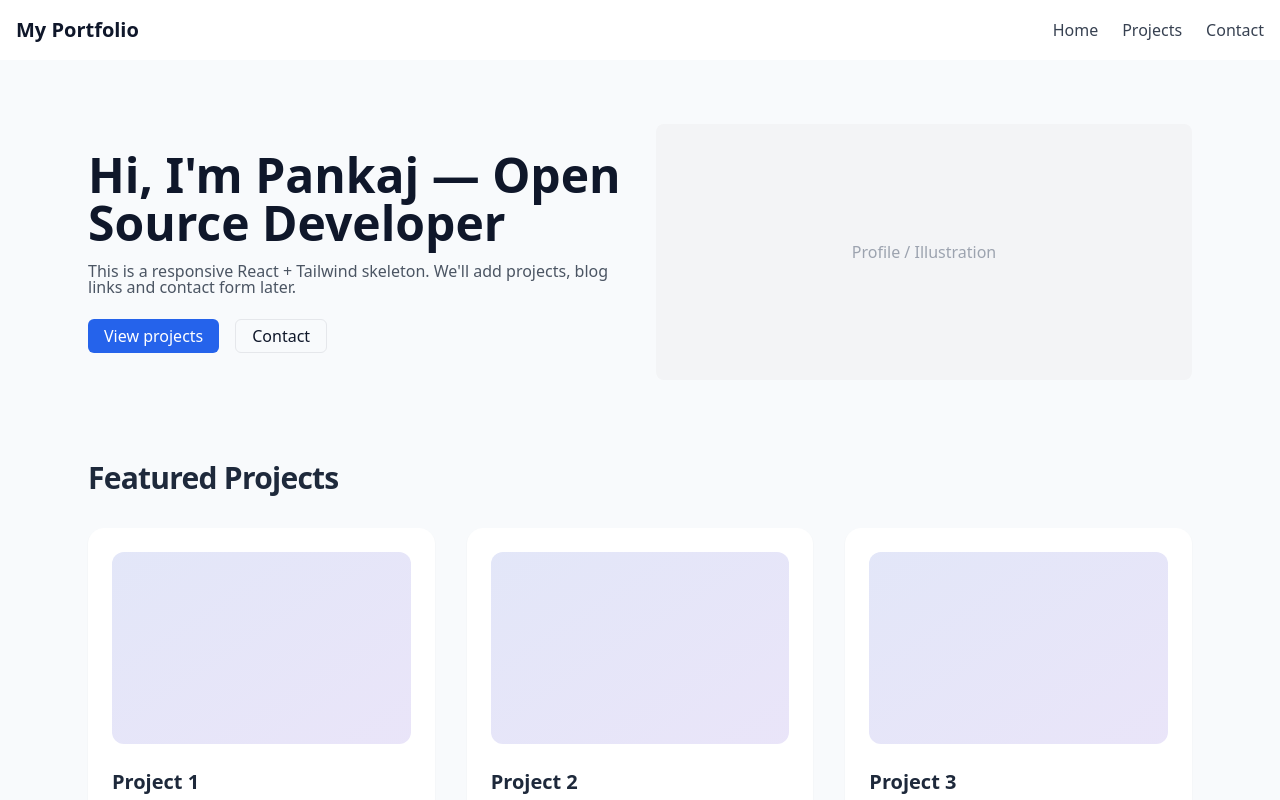
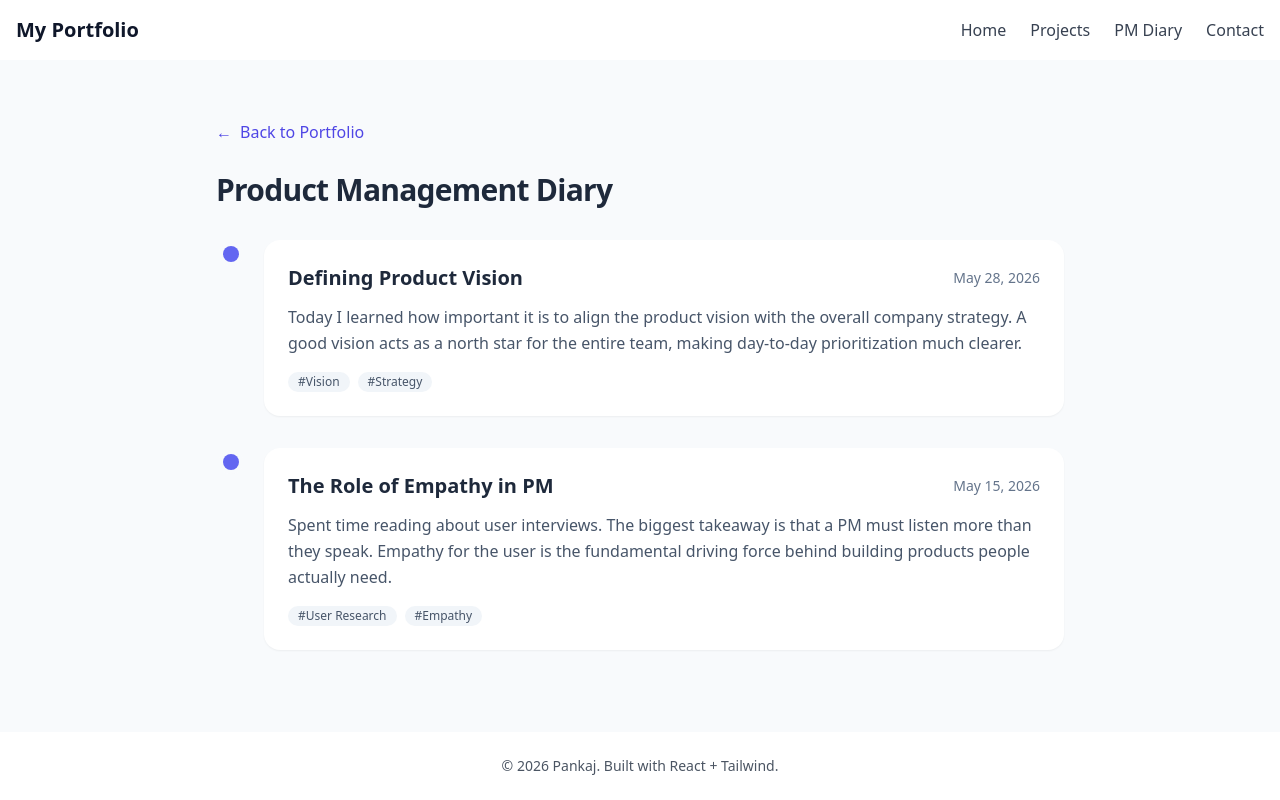
Before and after one commit to Pankaj-Shrivastava/my-portfolio-project, a React (Vite) app: page /pm-diary in a window 1280 px wide. Shown: the top 800 px of the page. Built offline with nearby package versions, Linux system fonts and the light colour scheme; the HTML template or start-up script is replaced by a standard one.

Commit message:
added diary

```diff
--- a/package.json
+++ b/package.json
@@ -14,14 +14,15 @@
   },
   "dependencies": {
     "react": "18.2.0",
-    "react-dom": "18.2.0"
+    "react-dom": "18.2.0",
+    "react-router-dom": "^7.16.0"
   },
   "devDependencies": {
     "@vitejs/plugin-react": "^4.0.0",
     "autoprefixer": "^10.4.0",
+    "gh-pages": "^6.3.0",
     "postcss": "^8.4.0",
     "tailwindcss": "^3.4.8",
-    "gh-pages": "^6.3.0",
     "vite": "^5.0.0"
   }
 }
--- a/src/App.jsx
+++ b/src/App.jsx
@@ -1,17 +1,17 @@
 import React from 'react'
+import { BrowserRouter as Router, Routes, Route } from 'react-router-dom'
 import Header from './components/Header'
 import Hero from './components/Hero'
-import Education from './components/Education'
-import WorkExperience from './components/WorkExperience'
+import Education from './components/education/Education'
+import WorkExperience from './components/experience/WorkExperience'
 import Footer from './components/Footer'
+import PMDiary from './components/PMDiary'
 
-export default function App() {
+function Home() {
   return (
-    <div className="min-h-screen flex flex-col bg-slate-50 text-slate-900 font-sans">
-      <Header />
     <main className="flex-1 container mx-auto px-6 py-16 max-w-6xl">
       <Hero />
-        <section className="mt-20">
+      <section id="projects" className="mt-20">
         <h2 className="text-3xl font-bold tracking-tight mb-8 text-slate-800">Featured Projects</h2>
         <div className="grid gap-8 grid-cols-1 sm:grid-cols-2 lg:grid-cols-3">
           {/* Placeholder project cards */}
@@ -33,7 +33,20 @@ export default function App() {
       <WorkExperience />
       <Education />
     </main>
+  )
+}
+
+export default function App() {
+  return (
+    <Router basename={import.meta.env.BASE_URL}>
+      <div className="min-h-screen flex flex-col bg-slate-50 text-slate-900 font-sans">
+        <Header />
+        <Routes>
+          <Route path="/" element={<Home />} />
+          <Route path="/pm-diary" element={<PMDiary />} />
+        </Routes>
         <Footer />
       </div>
+    </Router>
   )
 }
--- a/src/components/Header.jsx
+++ b/src/components/Header.jsx
@@ -1,14 +1,16 @@
 import React from 'react'
+import { Link } from 'react-router-dom'
 
 export default function Header() {
   return (
     <header className="w-full border-b bg-white">
       <div className="container mx-auto px-4 py-4 flex items-center justify-between">
-        <div className="text-xl font-bold">My Portfolio</div>
+        <Link to="/" className="text-xl font-bold">My Portfolio</Link>
         <nav className="hidden md:flex gap-6 items-center">
-          <a href="#" className="text-gray-700 hover:text-gray-900">Home</a>
-          <a href="#projects" className="text-gray-700 hover:text-gray-900">Projects</a>
-          <a href="#contact" className="text-gray-700 hover:text-gray-900">Contact</a>
+          <Link to="/" className="text-gray-700 hover:text-gray-900">Home</Link>
+          <Link to="/#projects" className="text-gray-700 hover:text-gray-900">Projects</Link>
+          <Link to="/pm-diary" className="text-gray-700 hover:text-gray-900">PM Diary</Link>
+          <Link to="/#contact" className="text-gray-700 hover:text-gray-900">Contact</Link>
         </nav>
         <div className="md:hidden">
           <button aria-label="Open menu" className="p-2 rounded-md border">
--- /dev/null
+++ b/src/components/PMDiary.jsx
@@ -0,0 +1,44 @@
+import React from 'react'
+import { Link } from 'react-router-dom'
+import { pmDiaryEntries } from './pm-diary'
+
+export default function PMDiary() {
+  return (
+    <main className="flex-1 container mx-auto px-6 py-16 max-w-4xl">
+      <div className="mb-8">
+        <Link to="/" className="text-indigo-600 hover:text-indigo-800 font-medium inline-flex items-center transition-colors">
+          <span className="mr-2">←</span> Back to Portfolio
+        </Link>
+      </div>
+
+      <section id="pm-diary">
+        <h2 className="text-3xl font-bold tracking-tight mb-8 text-slate-800">Product Management Diary</h2>
+
+        <div className="relative border-l-2 border-slate-200 ml-3 md:ml-4 space-y-8">
+          {pmDiaryEntries.map((entry) => (
+            <div key={entry.id} className="pl-6 md:pl-8 relative">
+              {/* Timeline dot */}
+              <span className="absolute -left-[9px] top-1.5 w-4 h-4 rounded-full bg-indigo-500 ring-4 ring-slate-50"></span>
+
+              <div className="bg-white p-6 rounded-2xl border border-slate-200 shadow-sm hover:shadow-md transition-shadow duration-300">
+                <div className="flex flex-col sm:flex-row sm:items-center justify-between mb-3">
+                  <h3 className="text-xl font-semibold text-slate-800">{entry.title}</h3>
+                  <time className="text-sm font-medium text-slate-500 mt-1 sm:mt-0">{entry.date}</time>
+                </div>
+                <p className="text-slate-600 leading-relaxed">{entry.content}</p>
+
+                <div className="mt-4 flex flex-wrap gap-2">
+                  {entry.tags.map((tag, index) => (
+                    <span key={index} className="inline-flex items-center px-2.5 py-0.5 rounded-full text-xs font-medium bg-slate-100 text-slate-600 border border-slate-200">
+                      #{tag}
+                    </span>
+                  ))}
+                </div>
+              </div>
+            </div>
+          ))}
+        </div>
+      </section>
+    </main>
+  )
+}
--- /dev/null
+++ b/src/components/pm-diary.js
@@ -0,0 +1,19 @@
+export const pmDiaryEntries = [
+  {
+    id: 1,
+    date: 'May 28, 2026',
+    title: 'Defining Product Vision',
+    content:
+      'Today I learned how important it is to align the product vision with the overall company strategy. A good vision acts as a north star for the entire team, making day-to-day prioritization much clearer.',
+    tags: ['Vision', 'Strategy'],
+  },
+  {
+    id: 2,
+    date: 'May 15, 2026',
+    title: 'The Role of Empathy in PM',
+    content:
+      'Spent time reading about user interviews. The biggest takeaway is that a PM must listen more than they speak. Empathy for the user is the fundamental driving force behind building products people actually need.',
+    tags: ['User Research', 'Empathy'],
+  },
+  // Add new entries here as you continue your journey!
+];
```
Also changed, not shown: src/components/education/Education.jsx (renamed from src/components/Education.jsx), src/components/experience/WorkExperience.jsx (renamed from src/components/WorkExperience.jsx), 1 other file (tests, documents, lock files or other folders). Lines whose indentation alone changed are shown as unchanged.
